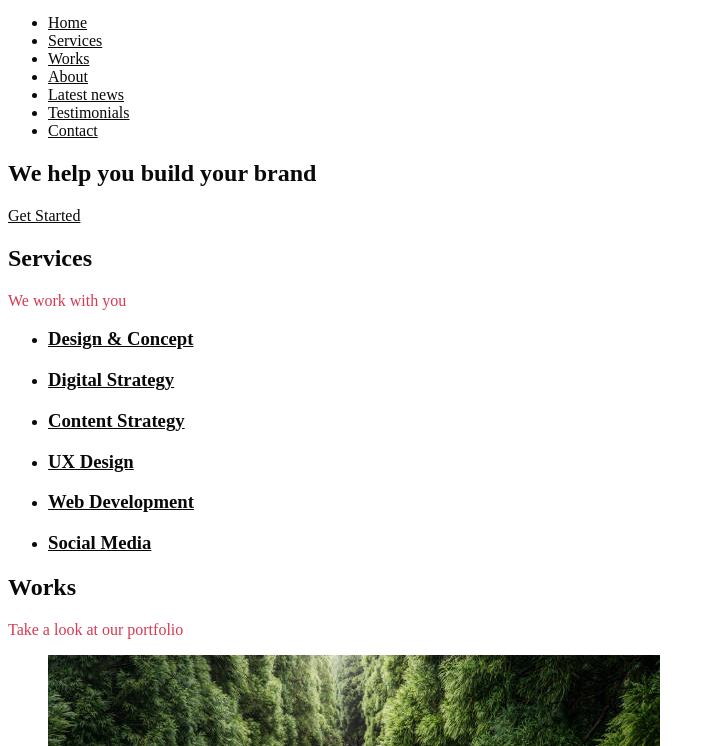
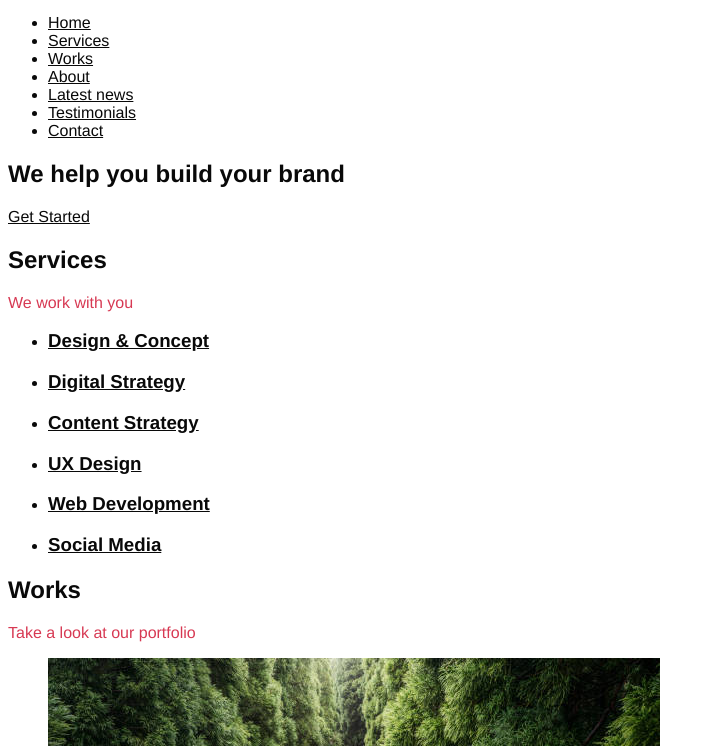
Before and after one commit to DruSadeMumba/alx-frontend, a plain HTML site: page 0x02-CSS_advanced/index.html in a window 1280 px wide. Shown: the part 54-800 px from the top of the page, without its empty margins (0-715 px from the left). Drawn offline with Linux system fonts and the light colour scheme; files whose address does not match are found by name.

Commit message:
4. Variables for storing certain font types

```diff
--- a/0x02-CSS_advanced/index.html
+++ b/0x02-CSS_advanced/index.html
@@ -7,7 +7,7 @@
     <meta name="description" content="Description of the page less than 150 characters">
     <link rel="icon" type="image/png" href="images/favicon.jpg">
     <link href="https://fonts.googleapis.com/css?family=Open+Sans:400,700|Raleway:700&display=swap" rel="stylesheet">
-    <link rel='stylesheet' href='styles/3-style.css'>
+    <link rel='stylesheet' href='styles/4-style.css'>
 </head>
 <body>
 <!-- Header -->
--- a/0x02-CSS_advanced/styles/4-style.css
+++ b/0x02-CSS_advanced/styles/4-style.css
@@ -0,0 +1,39 @@
+/* Custom variables */
+:root {
+    --color-primary: #d73953;
+    --color-black: #090909;
+    --color-white: #ffffff;
+    --color-light-grey: #f3f3f3;
+    --color-dark-grey: #353535;
+    --text-color: var(--color-black);
+    --font-family-base: 'Helvetica Neue' , Helvetica, Arial, sans-serif;
+    --font-family-title: 'Helvetica Neue', Helvetica, Arial, sans-serif;
+
+}
+
+/* Smooth scrolling */
+html {
+    scroll-behavior: smooth;
+}
+
+body {
+    color: var(--color-black);
+    font-family: var(--font-family-base);
+}
+
+h1, h2, h3, h4, h5, h6 {
+    font-family: var(--font-family-title);
+}
+
+a {
+    color: var(--color-black);
+}
+
+.card-category, .section-tagline {
+    color: var(--color-primary)
+}
+
+/* Display */
+.visually-hidden {
+    display: none;
+}
```
